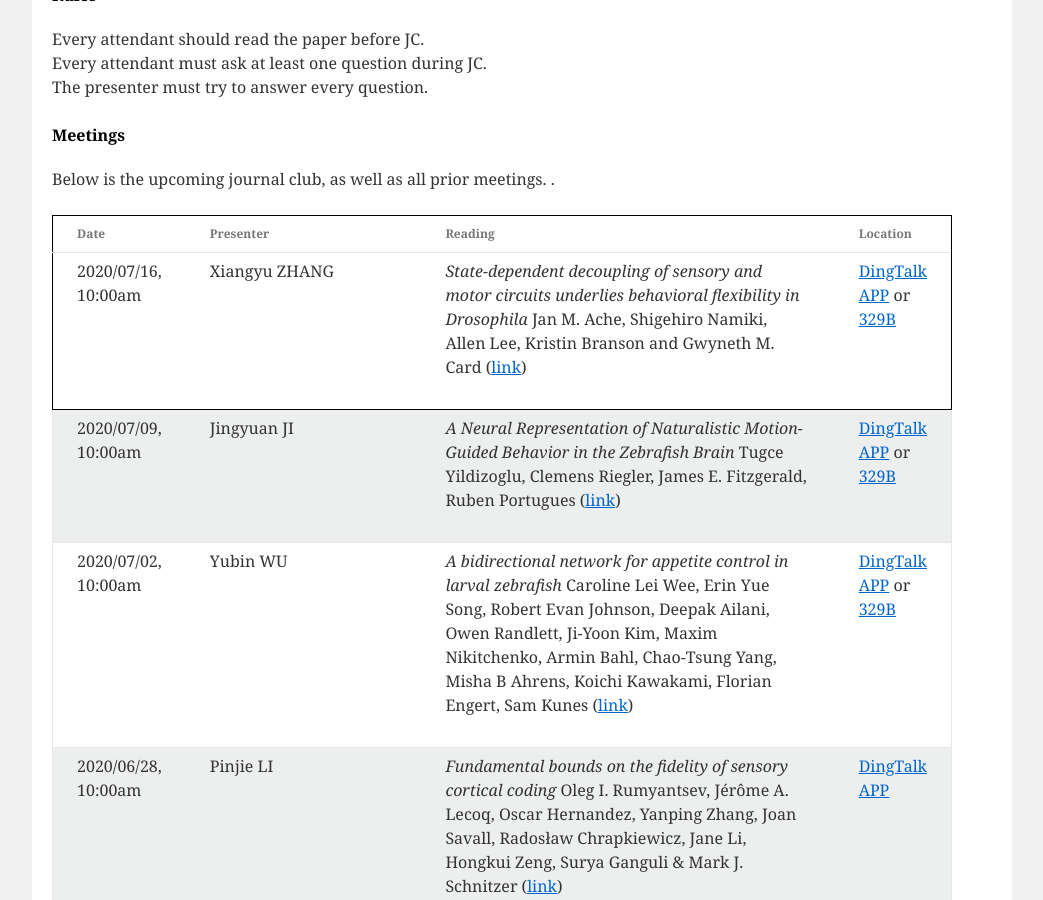
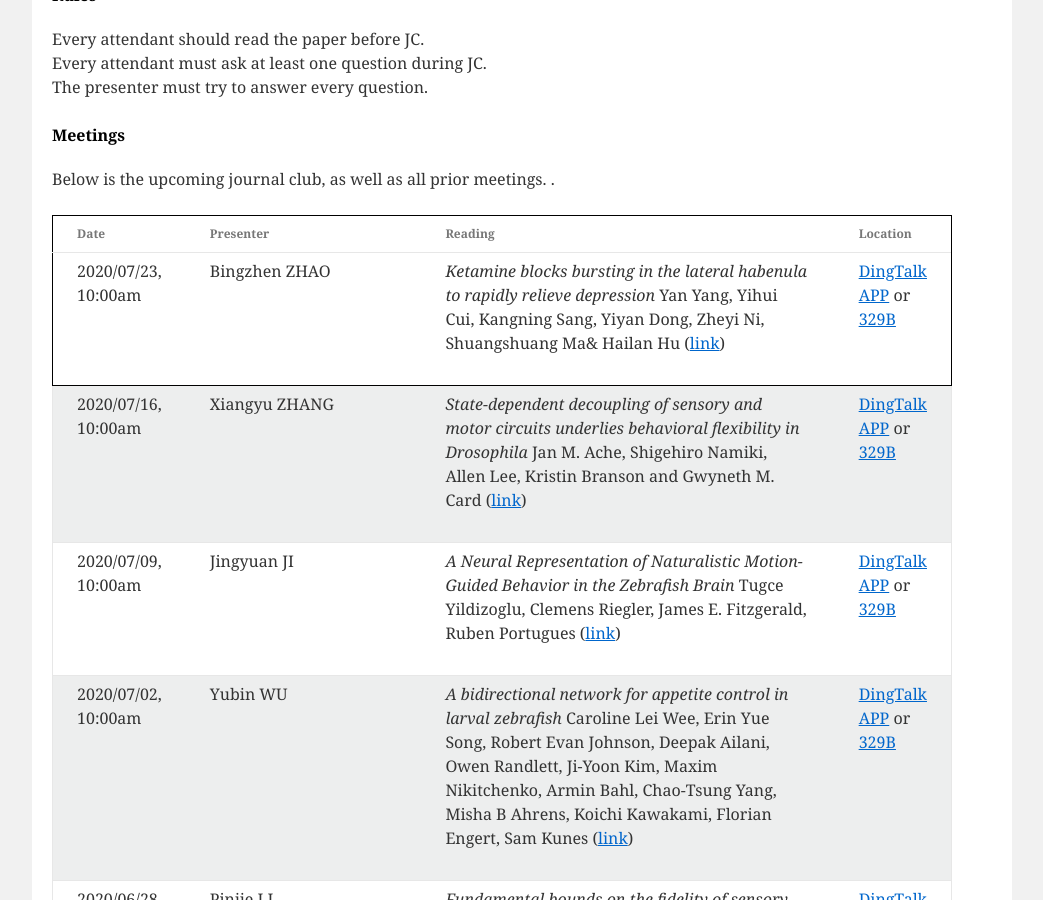
Before and after one commit to CNeuroUSTC/CNeuroUSTC.github.io, a Jekyll site: the page built from index.html, in a window 1280 px wide and 900 px high, scrolled down 879 px. Shown: the whole window, without its empty margins (118-1161 px from the left). Built offline with Jekyll 4.4.1, drawn with Linux system fonts in a browser that asks for light colours.

Commit message:
paper: "Ketamine blocks bursting in the lateral habenula to rapidly relieve depression"   url: "https://www.nature.com/articles/nature25509"   pdf: "None"   authors: "Yan Yang, Yihui Cui, Kangning Sang, Yiyan Dong, Zheyi Ni, Shuangshuang Ma& Hailan Hu"   location: <a href="https://github.com/CNeuroUSTC/CNeuroUSTC.github.io/blob/master/dt.jpeg">DingTalk APP</a> or <a href="https://map.baidu.com/search/%E4%B8%AD%E5%9B%BD%E7%A7%91%E5%AD%A6%E6%8A%80%E6%9C%AF%E5%A4%A7%E5%AD%A6(%E8%A5%BF%E6%A0%A1%E5%8C%BA)-%E7%94%9F%E5%91%BD%E7%A7%91%E5%AD%A6%E5%A4%A7%E6%A5%BC/@13054067.545,3720295.44,19z?querytype=s&da_src=shareurl&wd=%E4%B8%AD%E5%9B%BD%E7%A7%91%E5%AD%A6%E6%8A%80%E6%9C%AF%E5%A4%A7%E5%AD%A6(%E8%A5%BF%E6%A0%A1%E5%8C%BA)-%E7%94%9F%E5%91%BD%E7%A7%91%E5%AD%A6%E5%A4%A7%E6%A5%BC&c=127&src=0&wd2=%E5%90%88%E8%82%A5%E5%B8%82%E8%9C%80%E5%B1%B1%E5%8C%BA&pn=0&sug=1&l=13&b=(13043472.77821802,3712418.4285550946;13063946.357629184,3730135.2423363887)&from=webmap&biz_forward=%7B%22scaler%22:2,%22styles%22:%22pl%22%7D&sug_forward=f2f7c92a9921ecdbb54f5426&device_ratio=2">329B</a>

```diff
--- a/_data/meeting_info.yml
+++ b/_data/meeting_info.yml
@@ -1,3 +1,11 @@
+- presenter: Bingzhen ZHAO
+  date: 2020/07/23, 10:00am
+  paper: "Ketamine blocks bursting in the lateral habenula to rapidly relieve depression"
+  url: "https://www.nature.com/articles/nature25509"
+  pdf: "None"
+  authors: "Yan Yang, Yihui Cui, Kangning Sang, Yiyan Dong, Zheyi Ni, Shuangshuang Ma& Hailan Hu"
+  location: <a href="https://github.com/CNeuroUSTC/CNeuroUSTC.github.io/blob/master/dt.jpeg">DingTalk APP</a> or <a href="https://map.baidu.com/search/%E4%B8%AD%E5%9B%BD%E7%A7%91%E5%AD%A6%E6%8A%80%E6%9C%AF%E5%A4%A7%E5%AD%A6(%E8%A5%BF%E6%A0%A1%E5%8C%BA)-%E7%94%9F%E5%91%BD%E7%A7%91%E5%AD%A6%E5%A4%A7%E6%A5%BC/@13054067.545,3720295.44,19z?querytype=s&da_src=shareurl&wd=%E4%B8%AD%E5%9B%BD%E7%A7%91%E5%AD%A6%E6%8A%80%E6%9C%AF%E5%A4%A7%E5%AD%A6(%E8%A5%BF%E6%A0%A1%E5%8C%BA)-%E7%94%9F%E5%91%BD%E7%A7%91%E5%AD%A6%E5%A4%A7%E6%A5%BC&c=127&src=0&wd2=%E5%90%88%E8%82%A5%E5%B8%82%E8%9C%80%E5%B1%B1%E5%8C%BA&pn=0&sug=1&l=13&b=(13043472.77821802,3712418.4285550946;13063946.357629184,3730135.2423363887)&from=webmap&biz_forward=%7B%22scaler%22:2,%22styles%22:%22pl%22%7D&sug_forward=f2f7c92a9921ecdbb54f5426&device_ratio=2">329B</a>
+
 - presenter: Xiangyu ZHANG
   date: 2020/07/16, 10:00am
   paper: "State-dependent decoupling of sensory and motor circuits underlies behavioral flexibility in Drosophila"
```
